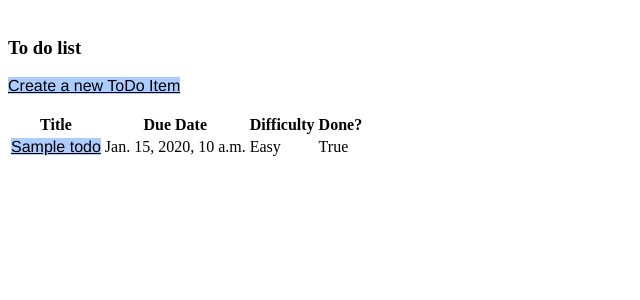
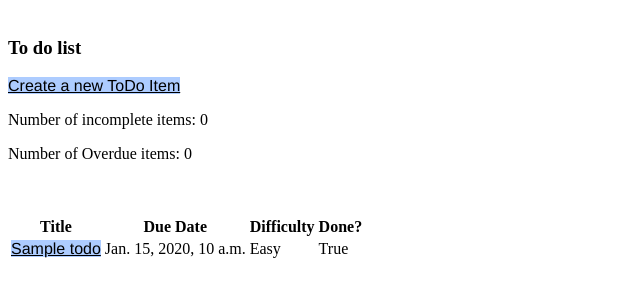
Before and after one commit to mawyda/recap-project, a Django app: page /todo/ in a window 1280 px wide. Shown: the part 26-326 px from the top of the page, without its empty margins (0-640 px from the left). Run offline with Django 3.2, Linux system fonts and the light colour scheme; tables that the repository leaves empty hold one stand-in row (values such as "Sample post").

Commit message:
Added counts and some filters to the main todos page

```diff
--- a/todo/templates/todo/todos_main.html
+++ b/todo/templates/todo/todos_main.html
@@ -1,13 +1,17 @@
 <!DOCTYPE HTML>
-{% extends "questions/base.html" %} <!-- this should really be moved into a top level template-->
+{% extends "questions/base.html" %}
+ <!-- this should really be moved into a top level template-->
 <html>
 	<head>
 		<title>Todo List</title>
+
 	</head>
 	<body>
 		{% block content %}
 			<h3>To do list</h3>
 			<a href="{% url 'create_todo' %}">Create a new ToDo Item</a>
+			<p>Number of incomplete items: {{ inc|length }}</p>
+			<p>Number of Overdue items: {{ overdue }}</p>
 			<br />
 			{% if msg %}
 				<p>{{ msg }}</p>
--- a/todo/views.py
+++ b/todo/views.py
@@ -6,16 +6,43 @@ from django.shortcuts import render
 from django.http import HttpResponseRedirect
 from django.urls import reverse
 
+from datetime import datetime
+import pytz
+
 from .models import ToDo
 from .forms import ToDoForm
 
 def todos(request):
 	"""Home page of the todos app."""
-	### TEST: Please complete
-	# Trying to grab all data upfront:
-	# Is this ok, or should all be passed in the template?
+
+	# Notes:
+	'''
+	Will the incomplete item count be made redundant once the filter
+	is applied and only unfinished items exist? Probably...
+	'''
+
+
+	# All data can be grabbed upfront, or the all() method used in
+	# template
 	todos = ToDo.objects.all()
-	return render(request, 'todo/todos_main.html', {'todos': todos})
+	# Filtering for counts of Overdue and Incomplete
+	# Q?: Should overdue be a model field, or done on the fly?
+	# Q?: Should this be dumped in a utils file?
+
+	incomplete = ToDo.objects.filter(done = False)
+	# for now, getting a count of overdue items
+	now = datetime.now(tz = pytz.utc) # Should be more accurate like EST
+	counter = 0
+	for t in incomplete: # do not care about finished ToDos
+		if now > t.date_due:
+			counter += 1
+
+	# Using a template filter to provide len() of incomplete.
+	# Also, should a single query object be passed, and then the various
+	# filters done in the template? Question entry...
+
+	context = {'todos': todos, 'inc' : incomplete, 'overdue': counter}
+	return render(request, 'todo/todos_main.html', context)
 
 def todo_details(request, todo_id):
 	"""The individual detail page for the ToDo items"""
```
